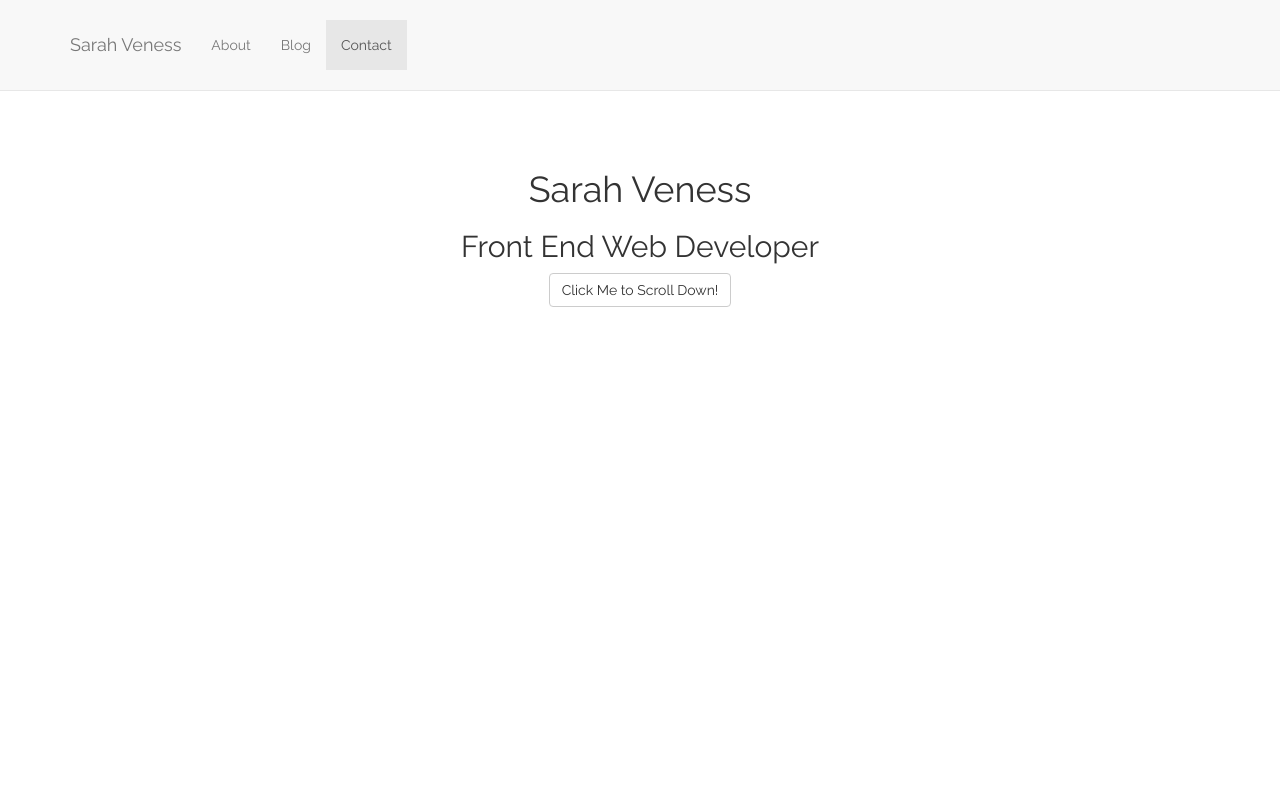
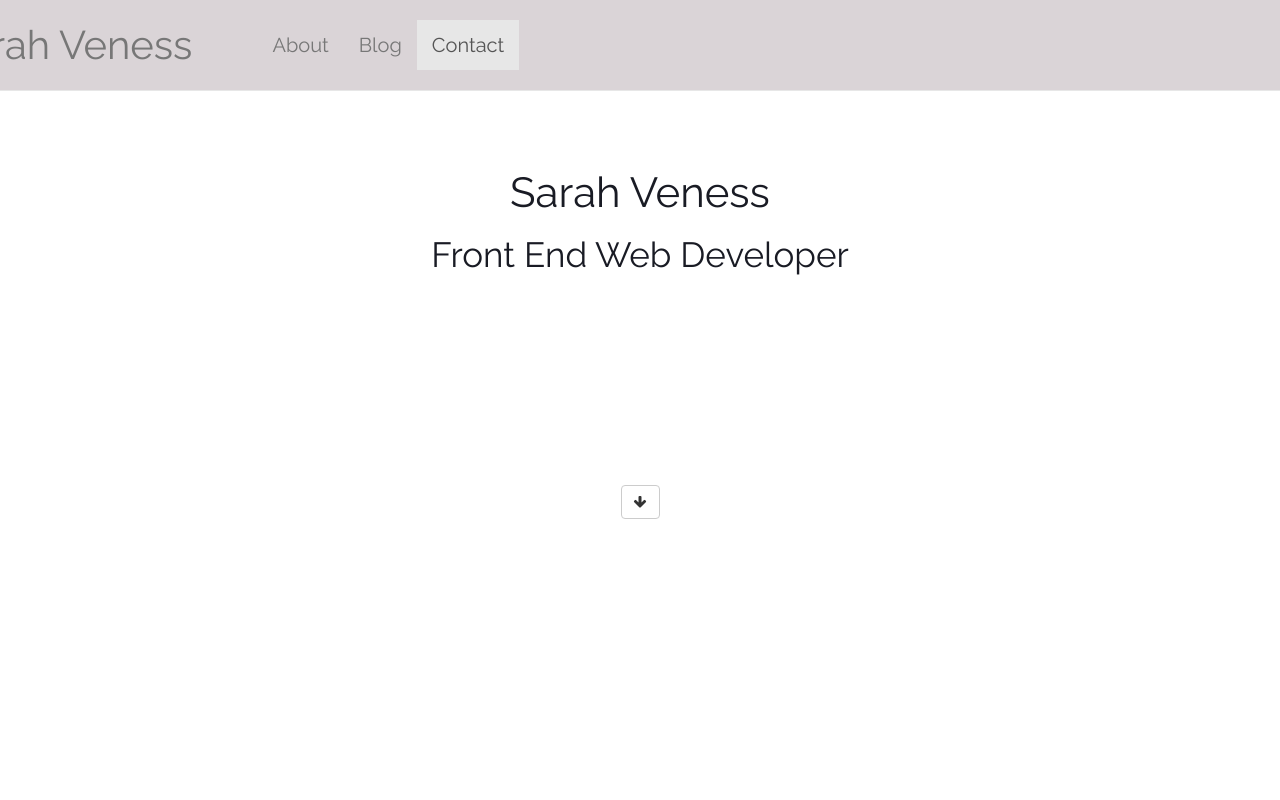
Before and after one commit to sarahveness/sarahveness.com, a website: page index.html in a window 1280 px wide. Shown: the top 800 px of the page. Drawn offline with Linux system fonts and the light colour scheme.

Commit message:
update to css with new colours and sizing in navbar

```diff
--- a/css/main.scss
+++ b/css/main.scss
@@ -1,5 +1,39 @@
 body {
   margin: 0;
-  background-color: #443B48;
-  font-family: 'Raleway', sans-serif;
+  background-color: #EBDCCB;
+  font-family: 'Raleway', serif;
+    color: #191B24;
 }
+
+#brandlogo {
+  margin-left: -140px;
+}
+
+.navbar {
+  background-color: #DAD4D7 !important;
+}
+
+h1 {
+  font-size: 3em;
+}
+
+h2 {
+  font-size: 2.5em;
+}
+
+.navbar-brand {
+  font-size: 40px;
+  float: left;
+}
+
+ul {
+  font-size: 20px;
+}
+
+ul:first-child{
+  margin-left: 50px !important;
+}
+
+.btn {
+  margin-top: 200px;
+}
--- a/css/scrolling-nav.css
+++ b/css/scrolling-nav.css
@@ -45,7 +45,7 @@ of those sections to manage the look and feel of the site. */
     background: #eee;
 }
 
-.services-section {
+.blog-section {
     height: 100%;
     padding-top: 150px;
     text-align: center;
--- a/index.html
+++ b/index.html
@@ -22,6 +22,7 @@
   <link href="css/scrolling-nav.css" rel="stylesheet">
   <link href="css/main.min.css" rel="stylesheet">
   <link href="https://fonts.googleapis.com/css?family=Raleway" rel="stylesheet">
+  <link href="https://maxcdn.bootstrapcdn.com/font-awesome/4.7.0/css/font-awesome.min.css" rel="stylesheet">
 </head>
 
 <body id="page-top" data-spy="scroll" data-target=".navbar-fixed-top">
@@ -35,7 +36,7 @@
           <span class="icon-bar"></span>
           <span class="icon-bar"></span>
         </button>
-        <a class="navbar-brand page-scroll" href="#page-top">Sarah Veness</a>
+        <a class="navbar-brand page-scroll" id="brandlogo" href="#page-top">Sarah Veness</a>
       </div>
       <!-- Collect the nav links, forms, and other content for toggling -->
       <div class="collapse navbar-collapse navbar-ex1-collapse">
@@ -48,7 +49,7 @@
             <a class="page-scroll" href="#about">About</a>
           </li>
           <li>
-            <a class="page-scroll" href="#services">Blog</a>
+            <a class="page-scroll" href="#blog">Blog</a>
           </li>
           <li>
               <a class="page-scroll" href="#contact">Contact</a>
@@ -64,7 +65,7 @@
         <div class="col-lg-12">
           <h1>Sarah Veness</h1>
           <h2>Front End Web Developer</h2>
-          <a class="btn btn-default page-scroll" href="#about">Click Me to Scroll Down!</a>
+          <a class="btn btn-default page-scroll" href="#about"><i class="fa fa-arrow-down" aria-hidden="true"></i></a>
         </div>
       </div>
     </div>
@@ -82,11 +83,11 @@
   </section>
 
   <!-- Services Section -->
-  <section id="services" class="services-section">
+  <section id="blog" class="blog-section">
     <div class="container">
       <div class="row">
         <div class="col-lg-12">
-          <h1>Services Section</h1>
+          <h1>Blog Section</h1>
         </div>
       </div>
     </div>
```
Also changed, not shown: css/bootstrap.css, css/main.min.css.
